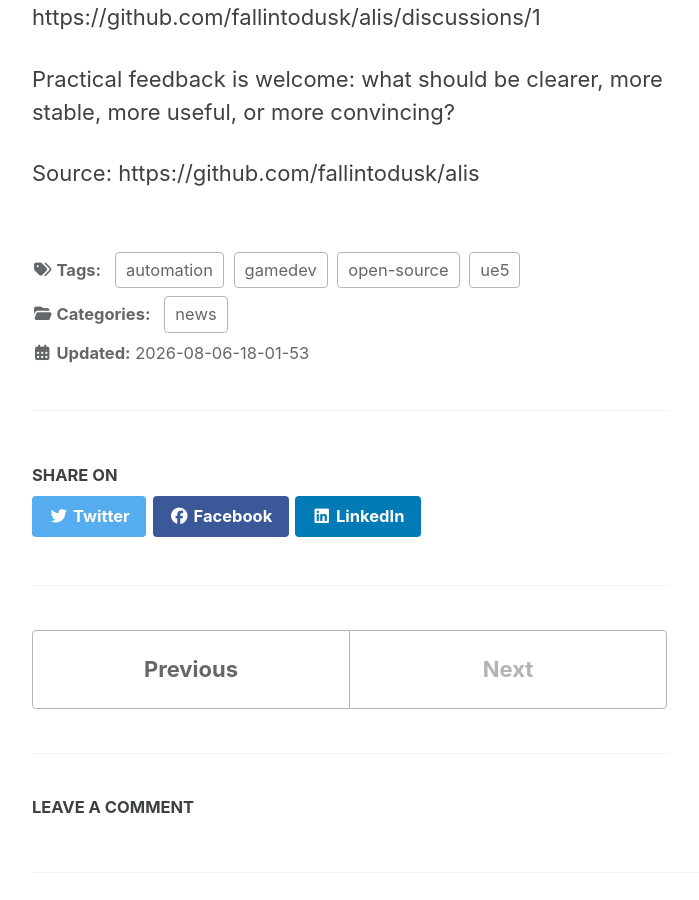
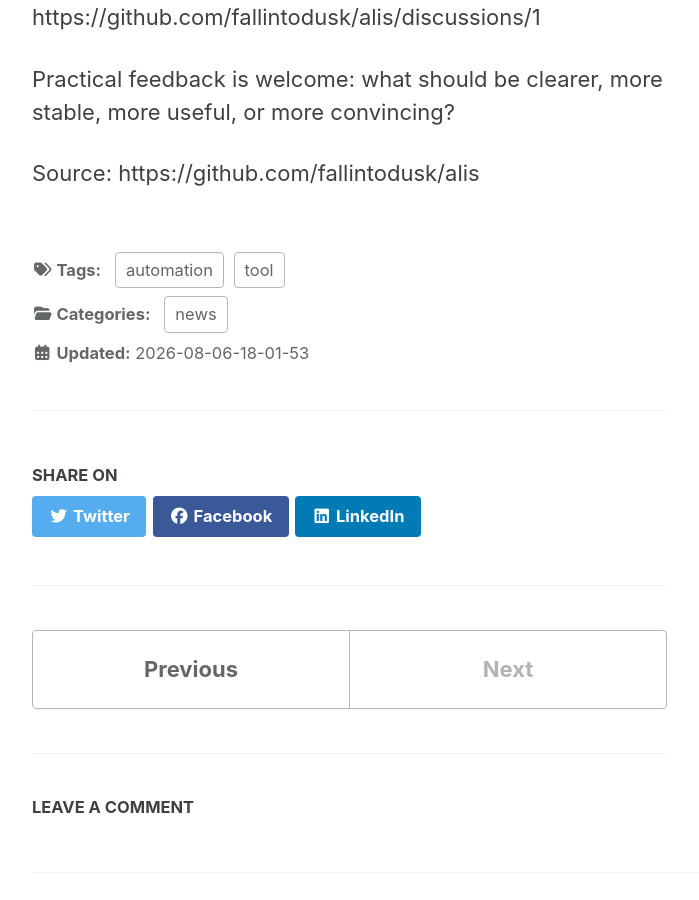
Before and after one commit to fallintodusk/fallintodusk.github.io, a Jekyll site: the page built from _posts/2026-08-06-n000001-json-pipeline.md, in a window 1280 px wide and 900 px high, scrolled down 1979 px. Shown: the whole window, without its empty margins (290-989 px from the left). Built offline with Jekyll 4.4.1, drawn with Linux system fonts in a browser that asks for light colours; cached includes are drawn as plain includes; comment, search, counter and statistics services are not loaded.

Commit message:
retag n000001 to the ALIS tag vocabulary (automation, tool)

```diff
--- a/_posts/2026-08-06-n000001-json-pipeline.md
+++ b/_posts/2026-08-06-n000001-json-pipeline.md
@@ -3,7 +3,7 @@ layout: single
 title: "Free open-source UE5 content automation: JSON to DataAssets to live editor updates"
 date: "2026-08-06 18:01:53 +0000"
 categories: "news"
-tags: ["ue5", "open-source", "automation", "gamedev"]
+tags: ["automation", "tool"]
 comments: true
 ---
 
```
